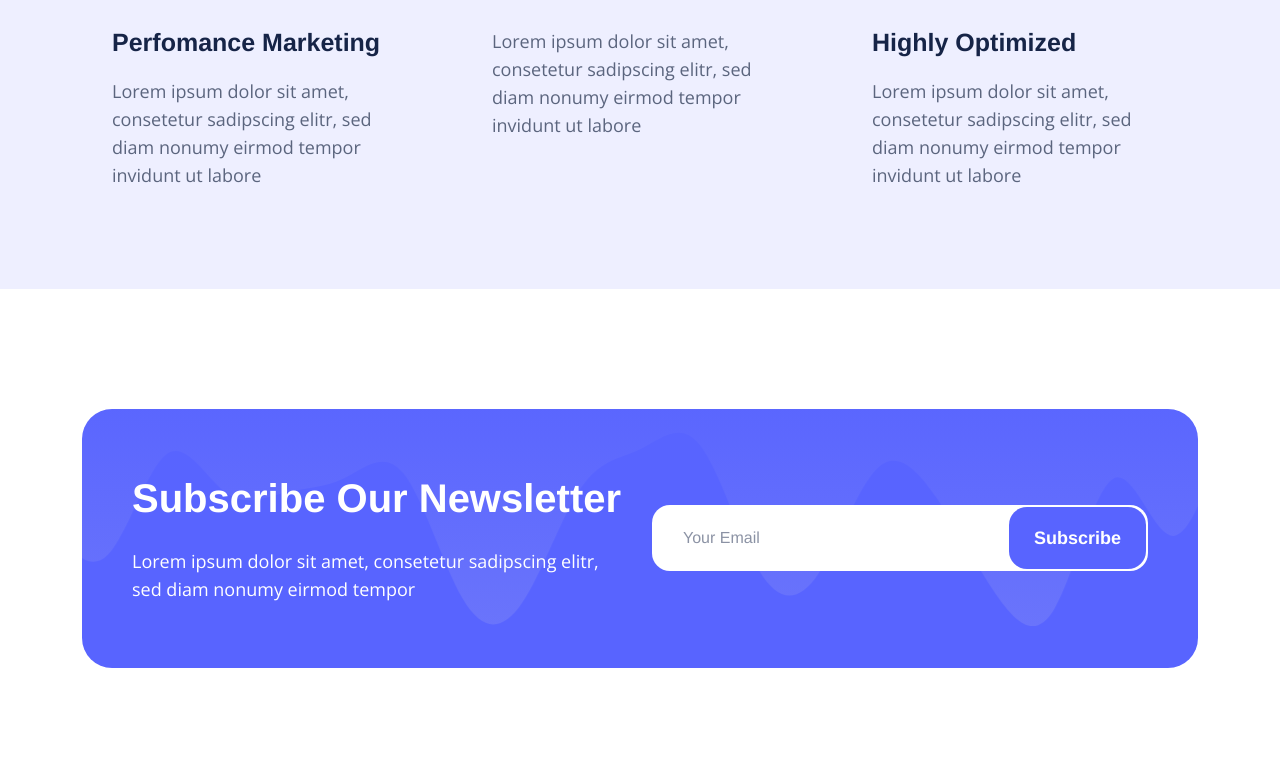
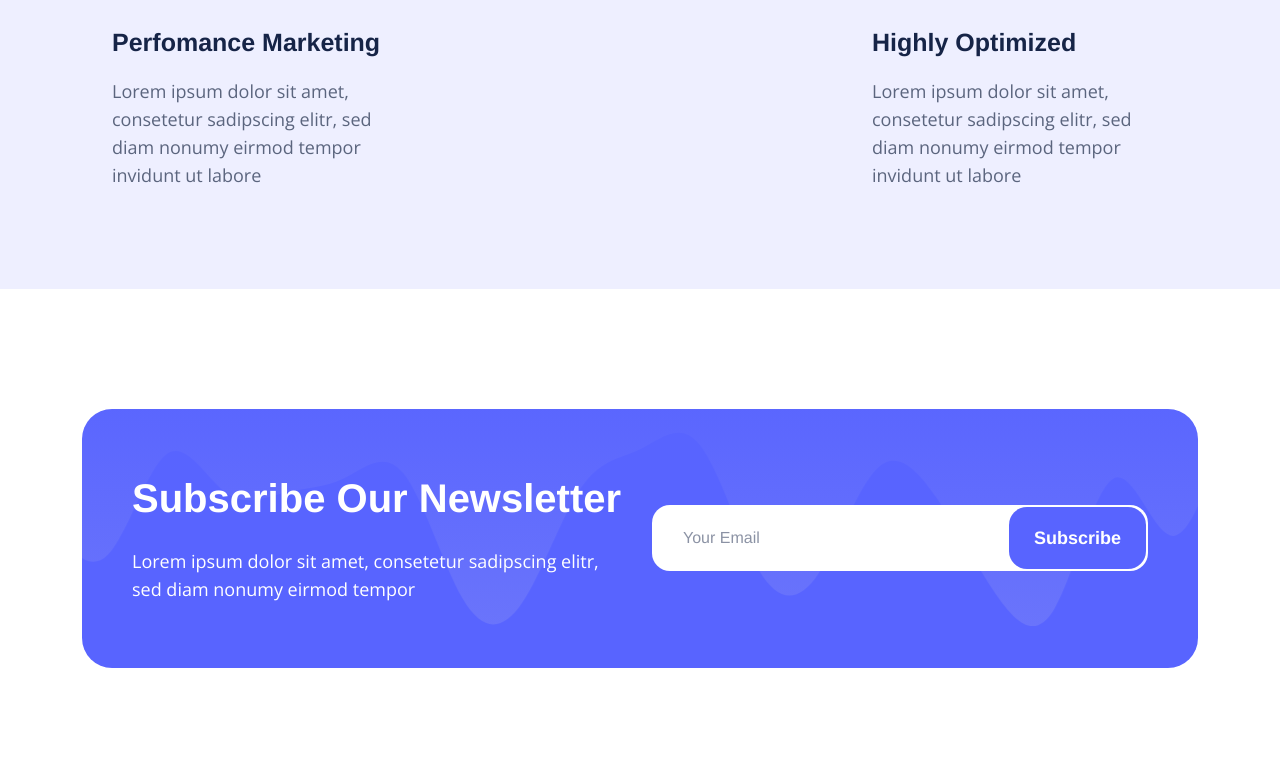
Before and after one commit to minhhaj123/best-digital-marketing-expert-in-calicut, a plain HTML site: page index.html in a window 1280 px wide. Shown: the part 3618-4393 px from the top of the page. Drawn offline with nearby package versions, Linux system fonts and the light colour scheme; a script that the page names is missing.

Commit message:
Update index.html

```diff
--- a/index.html
+++ b/index.html
@@ -341,13 +341,7 @@
                 <div class="icon">
                   <i class="lni lni-layers"></i>
                 </div>
-                <div class="content">
-                  <h3></h3>
-                  <p>
-                    Lorem ipsum dolor sit amet, consetetur sadipscing elitr, sed
-                    diam nonumy eirmod tempor invidunt ut labore
-                  </p>
-                </div>
+
               </div>
             </div>
             <div class="col-lg-4 col-md-6">
```
